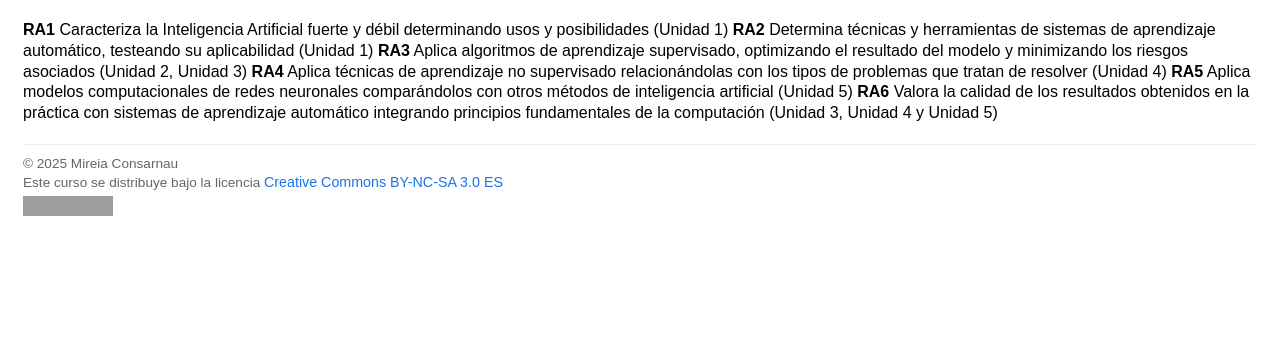
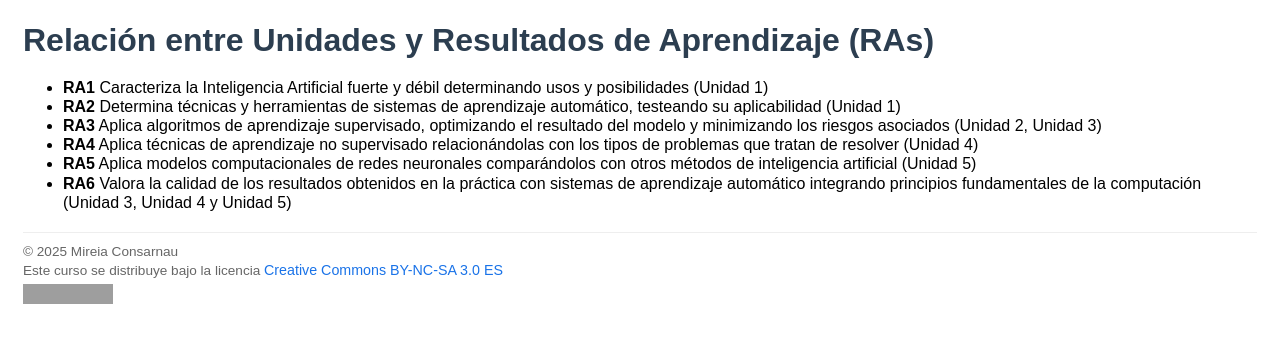
Before and after one commit to mireiaconsarnau/machine_learning, a Jekyll site: the page built from ras.md, in a window 1280 px wide. Shown: the top 343 px of the page. Built offline with Jekyll 4.4.1, drawn with Linux system fonts in a browser that asks for light colours; our own code applies the rules of GitHub Pages for plain Markdown files; grey boxes are pictures that could not be loaded.

Commit message:
Update ras.md

```diff
--- a/ras.md
+++ b/ras.md
@@ -1,6 +1,11 @@
-**RA1** Caracteriza la Inteligencia Artificial fuerte y débil determinando usos y posibilidades (Unidad 1)
-**RA2** Determina técnicas y herramientas de sistemas de aprendizaje automático, testeando su aplicabilidad (Unidad 1)
-**RA3** Aplica algoritmos de aprendizaje supervisado, optimizando el resultado del modelo y minimizando los riesgos asociados (Unidad 2, Unidad 3)
-**RA4** Aplica técnicas de aprendizaje no supervisado relacionándolas con los tipos de problemas que tratan de resolver (Unidad 4)
-**RA5** Aplica modelos computacionales de redes neuronales comparándolos con otros métodos de inteligencia artificial (Unidad 5)
-**RA6** Valora la calidad de los resultados obtenidos en la práctica con sistemas de aprendizaje automático integrando principios fundamentales de la computación (Unidad 3, Unidad 4 y Unidad 5)
+---
+layout: default
+title: "Relación entre Unidades y Resultados de Aprendizaje (RAs) "
+---
+
+- **RA1** Caracteriza la Inteligencia Artificial fuerte y débil determinando usos y posibilidades (Unidad 1)
+- **RA2** Determina técnicas y herramientas de sistemas de aprendizaje automático, testeando su aplicabilidad (Unidad 1)
+- **RA3** Aplica algoritmos de aprendizaje supervisado, optimizando el resultado del modelo y minimizando los riesgos asociados (Unidad 2, Unidad 3)
+- **RA4** Aplica técnicas de aprendizaje no supervisado relacionándolas con los tipos de problemas que tratan de resolver (Unidad 4)
+- **RA5** Aplica modelos computacionales de redes neuronales comparándolos con otros métodos de inteligencia artificial (Unidad 5)
+- **RA6** Valora la calidad de los resultados obtenidos en la práctica con sistemas de aprendizaje automático integrando principios fundamentales de la computación (Unidad 3, Unidad 4 y Unidad 5)
```
